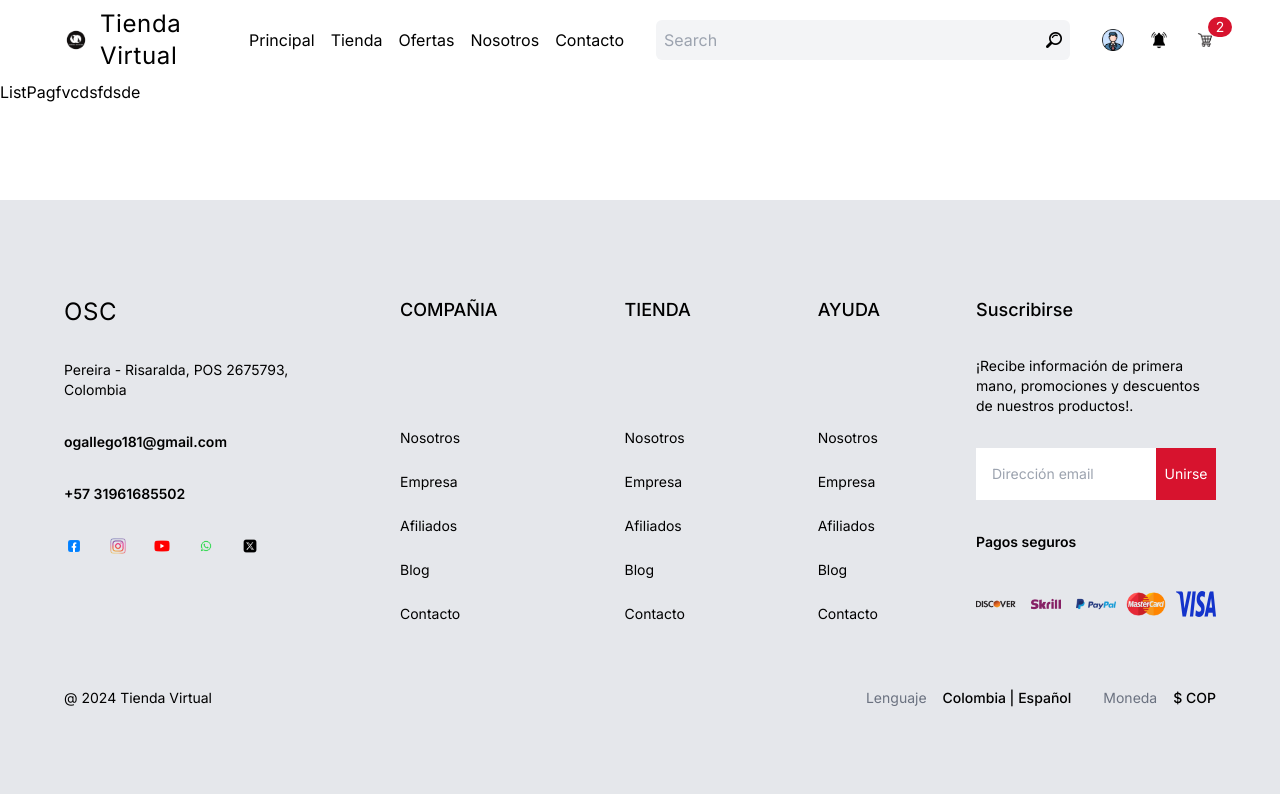
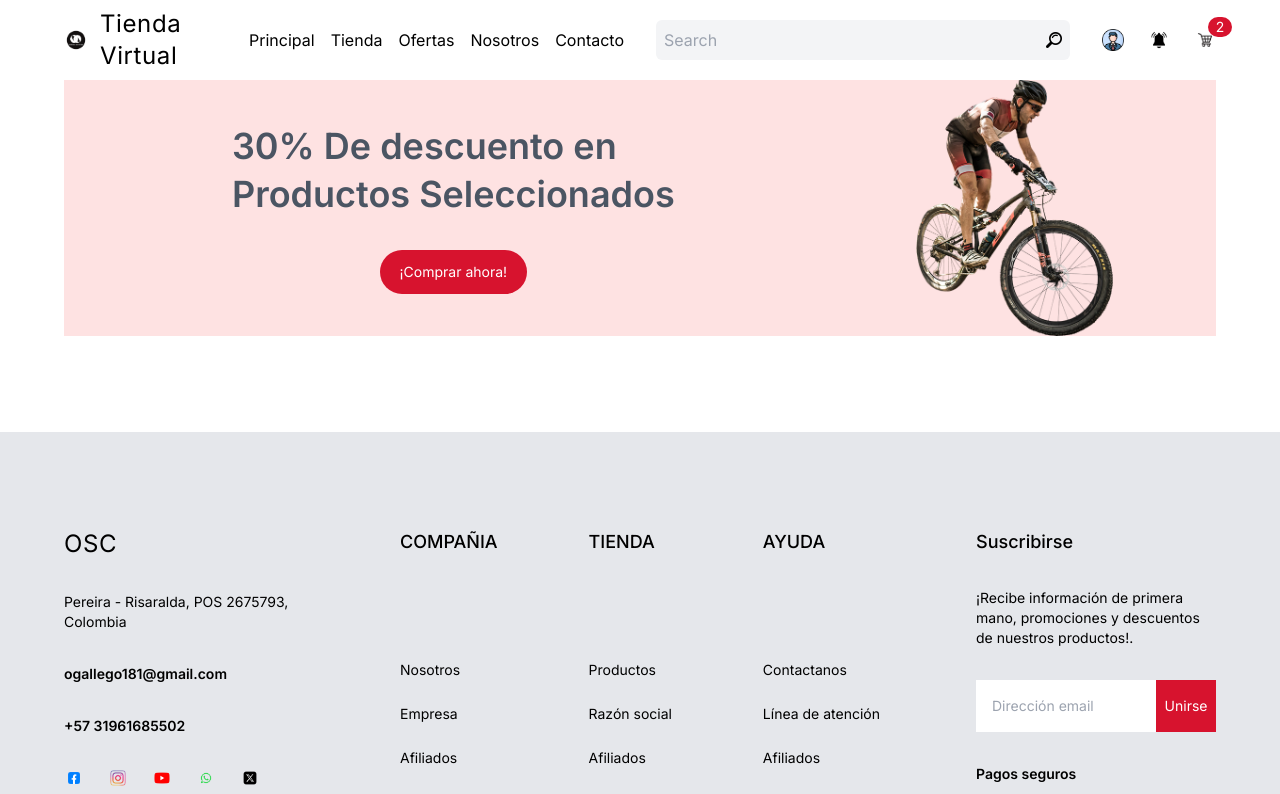
Before and after one commit to DavBN/TiendaEcommerce, a Next.js app: page /list in a window 1280 px wide. Shown: the top 794 px of the page. Built offline with nearby package versions, Linux system fonts and the light colour scheme.

Commit message:
Se edito lo final del footer en cuanto a información, se paso luego al componente de page que muestra el banner y se empezó a editar, creando un div principál que contiene 3 más que hacen el banner, se uso image de next para el uso de imagenes y se ajustan tamaños para adaptación de pantallas

```diff
--- a/src/app/list/page.tsx
+++ b/src/app/list/page.tsx
@@ -1,7 +1,26 @@
+import Image from "next/image"; {/*Importación de next image para el uso de imagenes */ }
+
 const ListPage = () => {
-    {/*Página principal para el listado */}
+    {/*Página principal para el listado */ }
     return (
-        <div>ListPagfvcdsfdsde</div>
+        <div className="px-4 md:px-8 lg:px-16 xl:32 2xl:px-64 relative"> {/*Div padre con nos tamaños de ajuste para pantallas */}
+            {/*Campaña de publicidad */}
+            <div className="bg-red-100 px-4 flex justify-between h-64"> {/*Ancho de la clase dentro del contenedor, con color de fondo */}
+                <div className="w-2/3 flex flex-col items-center justify-center gap-8"> {/*Ancho de la clase dentro del contenedor */}
+                    {/*Tamaños de la clase, estilos y color de letra, como el internileado con leading */}
+                    <h1 className="text-4xl font-semibold leading-[48px] text-gray-600">30% De descuento en
+                        <br/> Productos Seleccionados</h1> {/*Salto de línea para mejor visual */}
+                        <button className="rounded-3xl bg-tienda text-white w-max py-3 px-5 text-sm"> {/*Tamaños del botón y estilos del mismo */}
+                             ¡Comprar ahora!
+                        </button>
+                </div>
+                <div className="relative w-1/3"> {/*Ancho de la clase dentro del contenedor */}
+                    <Image src="/ciclista.png" alt="imagen del banner" fill className="object-contain" /> {/*Imagen lado derecho del banner */}
+
+                </div>
+            </div>
+
+        </div>
     )
 }
 
--- a/src/components/Footer.tsx
+++ b/src/components/Footer.tsx
@@ -38,8 +38,8 @@ const Footer = () => {
                     <div className="flex flex-col justify-between">{/*Contenido del footer y sección */}
                         <h1 className="font-medium text-lg">TIENDA</h1>{/*Contenido del footer y sección */}
                         <div className="flex flex-col gap-6">{/*Contenido del footer y sección */}
-                            <Link href="">Nosotros</Link>{/*Contenido del footer y sección */}
-                            <Link href="">Empresa</Link>{/*Contenido del footer y sección */}
+                            <Link href="">Productos</Link>{/*Contenido del footer y sección */}
+                            <Link href="">Razón social</Link>{/*Contenido del footer y sección */}
                             <Link href="">Afiliados</Link>{/*Contenido del footer y sección */}
                             <Link href="">Blog</Link>{/*Contenido del footer y sección */}
                             <Link href="">Contacto</Link>{/*Contenido del footer y sección */}
@@ -48,8 +48,8 @@ const Footer = () => {
                     <div className="flex flex-col justify-between">{/*Contenido del footer y sección */}
                         <h1 className="font-medium text-lg">AYUDA</h1>{/*Contenido del footer y sección */}
                         <div className="flex flex-col gap-6">{/*Contenido del footer y sección */}
-                            <Link href="">Nosotros</Link>{/*Contenido del footer y sección */}
-                            <Link href="">Empresa</Link>{/*Contenido del footer y sección */}
+                            <Link href="">Contactanos</Link>{/*Contenido del footer y sección */}
+                            <Link href="">Línea de atención</Link>{/*Contenido del footer y sección */}
                             <Link href="">Afiliados</Link>{/*Contenido del footer y sección */}
                             <Link href="">Blog</Link>{/*Contenido del footer y sección */}
                             <Link href="">Contacto</Link>{/*Contenido del footer y sección */}
```
Also changed, not shown: public/ciclista.png (added).
